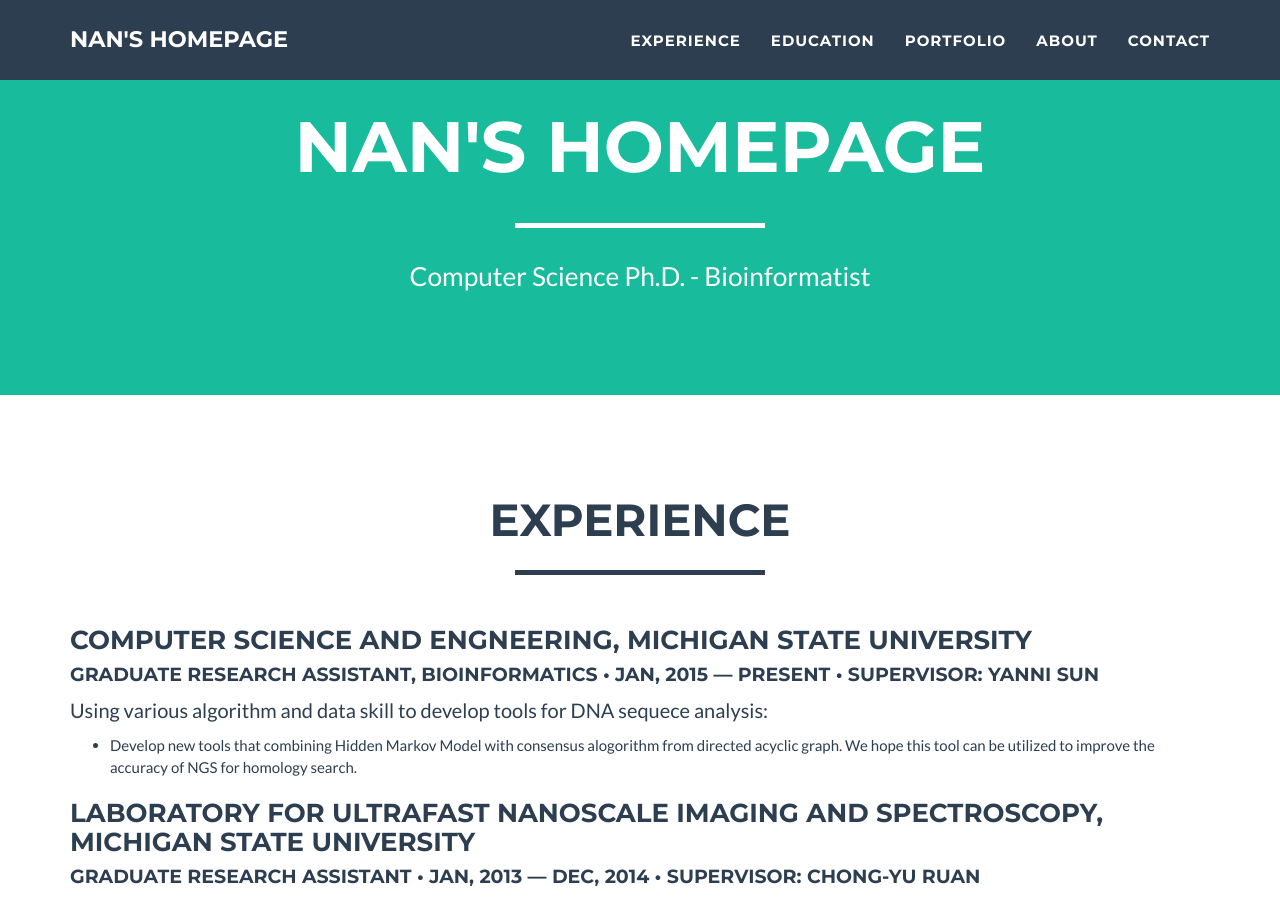
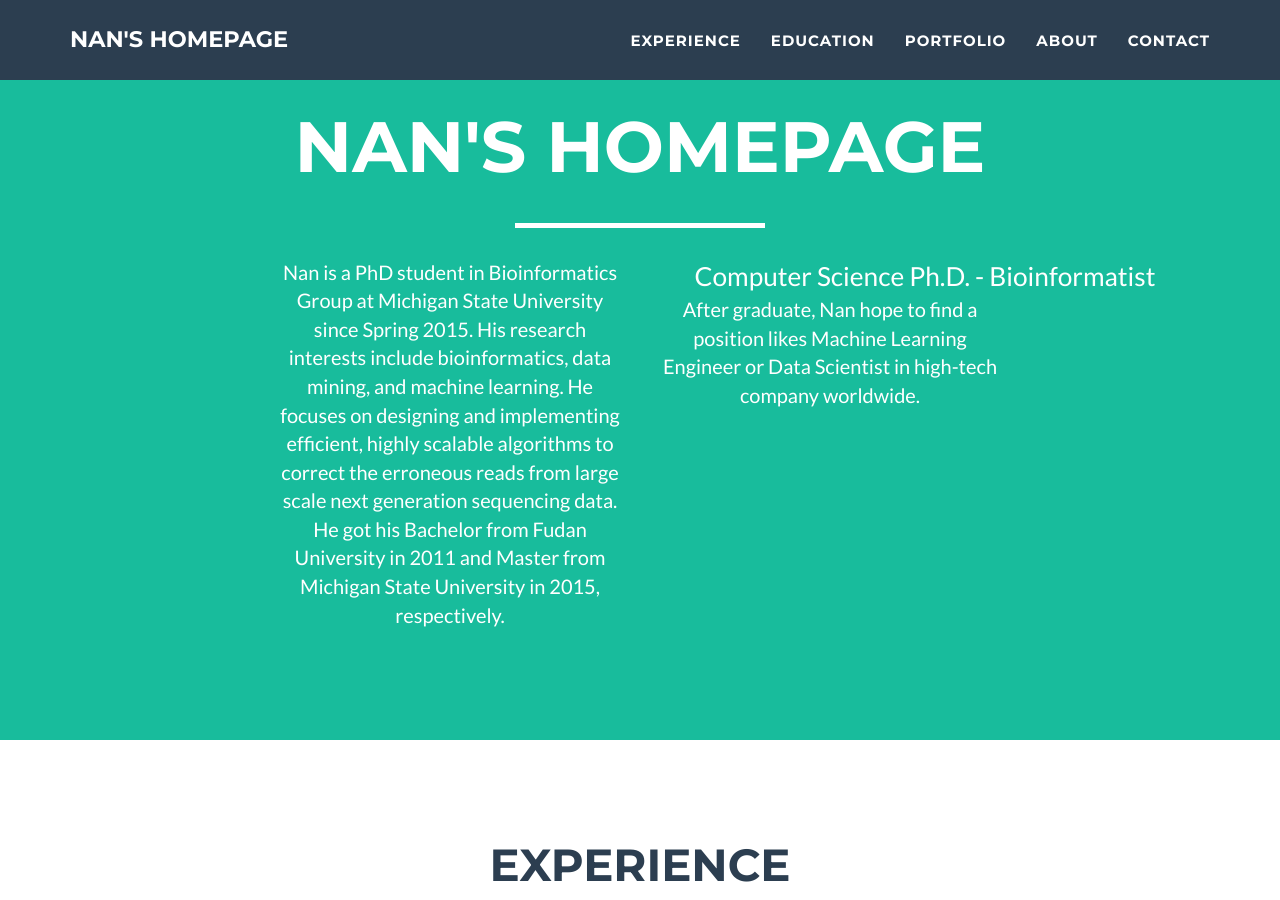
Before and after one commit to Strideradu/strideradu.github.io, a Jekyll site: the page built from index.html, in a window 1280 px wide and 900 px high, scrolled down 380 px. Built offline with Jekyll 4.4.1, drawn with Linux system fonts in a browser that asks for light colours.

Commit message:
add introduction part

```diff
--- a/_includes/header.html
+++ b/_includes/header.html
@@ -8,6 +8,12 @@
                         <span class="name">{{ site.title }}</span>
                         <hr class="star-light">
                         <span class="skills">{{ site.skills }}</span>
+                        <div class="col-lg-4 col-lg-offset-2">
+                            <p>Nan is a PhD student in Bioinformatics Group at Michigan State University since Spring 2015. His research interests include bioinformatics, data mining, and machine learning. He focuses on designing and implementing efficient, highly scalable algorithms to correct the erroneous reads from large scale next generation sequencing data. He got his Bachelor from Fudan University in 2011 and Master from Michigan State University in 2015, respectively.</p>
+                        </div>
+                        <div class="col-lg-4">
+                            <p>After graduate, Nan hope to find a position likes Machine Learning Engineer or Data Scientist in high-tech company worldwide. </p>
+                        </div>
                     </div>
                 </div>
             </div>
```
